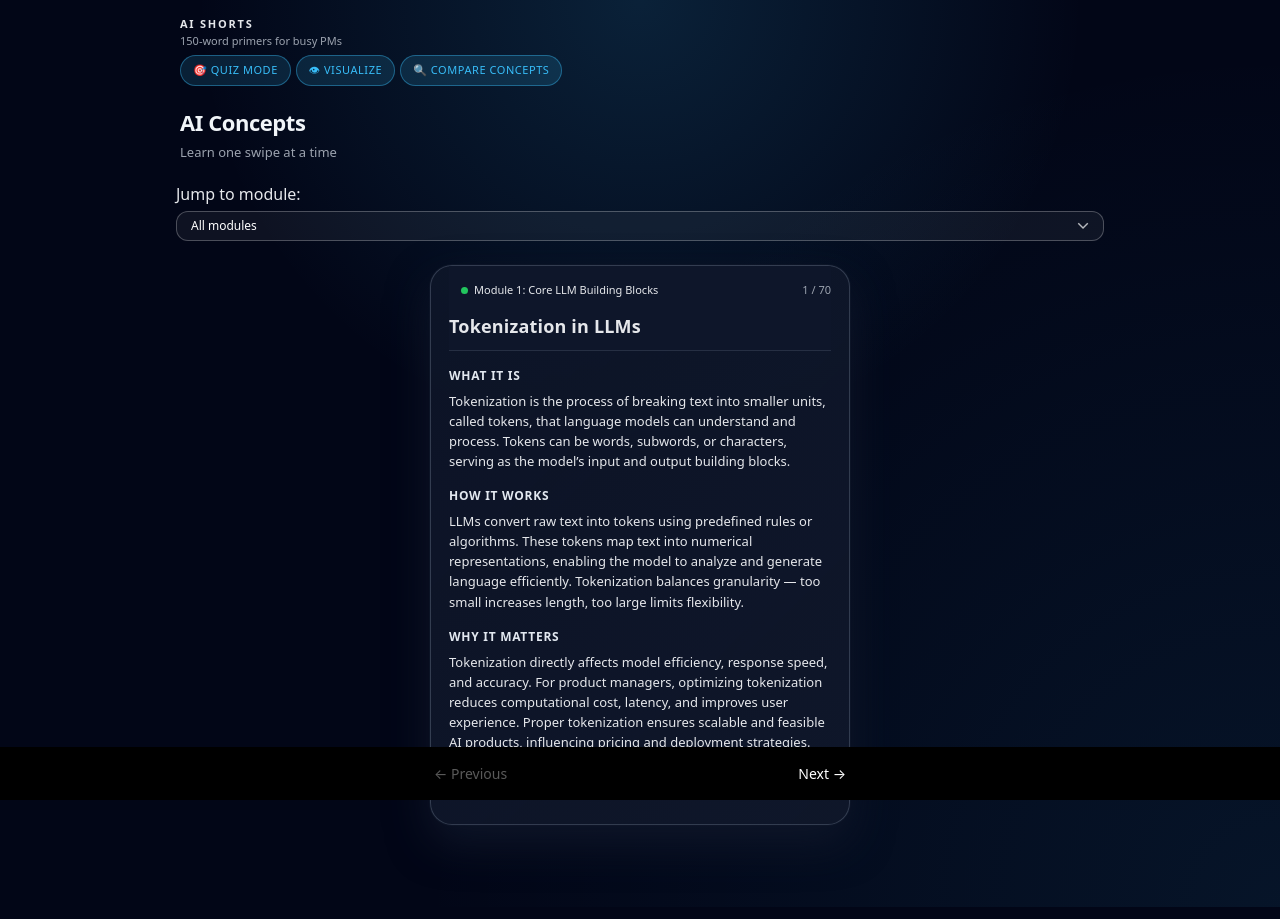
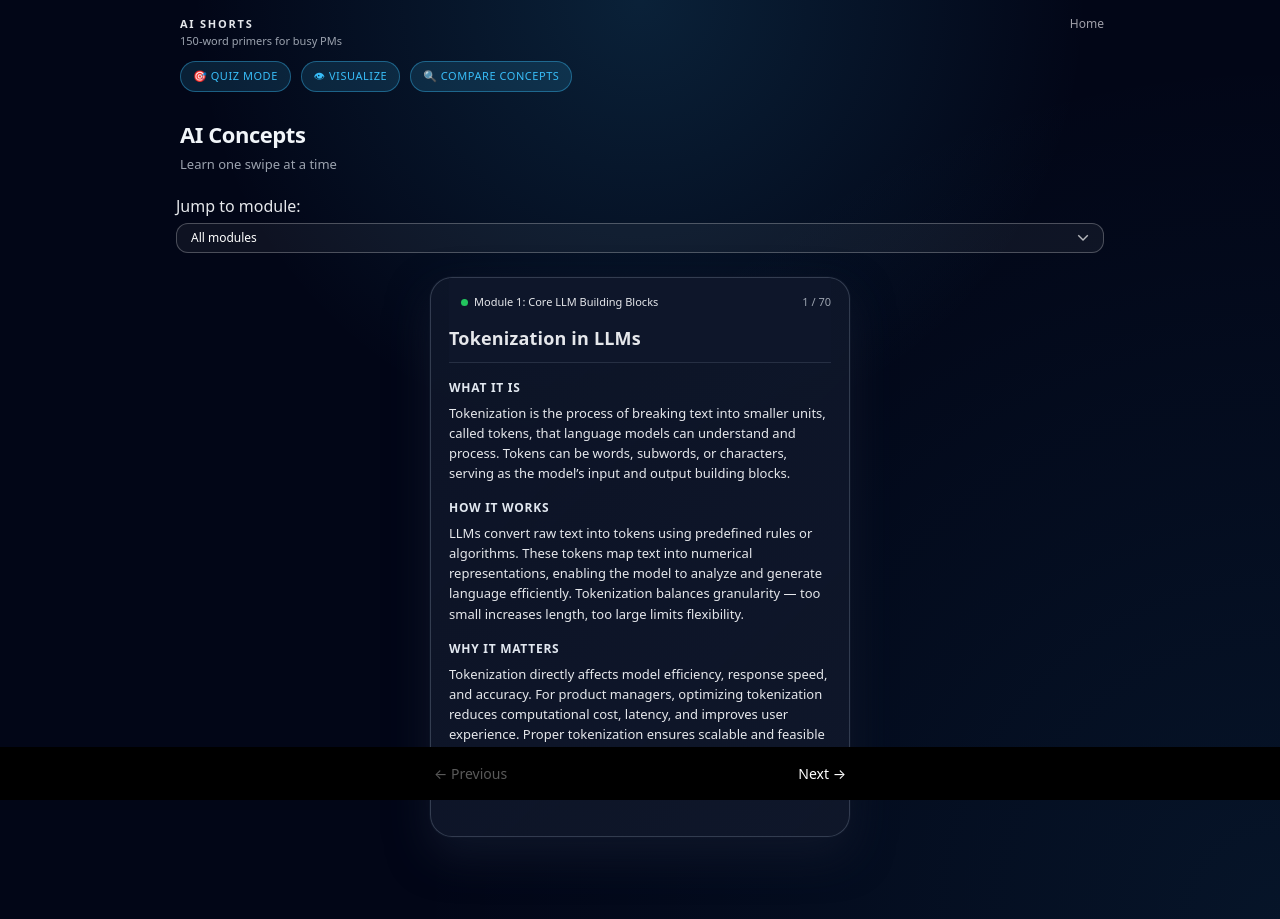
Before and after one commit to ashishgayakwar/ai-shorts, a Next.js app: page /swipe in a window 1280 px wide. Built offline with nearby package versions, Linux system fonts and the light colour scheme.

Commit message:
Added Hoem n Scroll in header

```diff
--- a/app/basics/page.tsx
+++ b/app/basics/page.tsx
@@ -173,7 +173,7 @@ export default function BasicsPage() {
         </main>
 
         {/* NAVIGATION */}
-        <footer className="mt-12 flex justify-between">
+<footer className="mt-12 flex justify-between rounded-xl bg-white/70 p-4 shadow-sm backdrop-blur dark:bg-zinc-950/60">
           <button
             onClick={prev}
             disabled={index === 0}
--- a/app/globals.css
+++ b/app/globals.css
@@ -655,11 +655,94 @@ body {
   background: #0b0f19; /* your navy-dark theme */
   color: white;
 }
-footer {
-    width: 100%;
-    left: 0;
-    bottom: 0;
-    background: #ffffff;
-    padding: 10px;
-    z-index: 2;
+
+/* ================================
+   AI Shorts – Mobile header swipe
+================================ */
+
+.scroll-chips {
+  display: flex;
+  gap: 10px;
+  align-items: center;
+  overflow-x: auto;
+  overflow-y: hidden;
+  -webkit-overflow-scrolling: touch;
+  padding-bottom: 6px;
+  scrollbar-width: none; /* Firefox */
 }
+
+.scroll-chips::-webkit-scrollbar {
+  display: none; /* Chrome / Safari */
+}
+
+/* Prevent buttons from shrinking */
+.scroll-chips .mode-toggle-btn {
+  flex: 0 0 auto;
+  white-space: nowrap;
+}
+/* Force the AI Shorts header action row to be swipe-scrollable on small screens */
+.ai-shorts-header-actions-row {
+  display: flex;
+  align-items: center;
+  gap: 10px;
+
+  overflow-x: auto;
+  overflow-y: hidden;
+  -webkit-overflow-scrolling: touch;
+
+  flex-wrap: nowrap;
+  scrollbar-width: none; /* Firefox */
+}
+
+.ai-shorts-header-actions-row::-webkit-scrollbar {
+  display: none; /* Chrome/Safari */
+}
+
+/* Ensure buttons don’t shrink/wrap */
+.ai-shorts-header-actions-row .mode-toggle-btn {
+  flex: 0 0 auto;
+  white-space: nowrap;
+}
+.ai-shorts-topbar {
+  overflow: visible;
+}
+/* ===== FIX: header buttons cut on small screens ===== */
+
+/* ensure topbar/brand don’t allow children to overflow the page */
+.ai-shorts-topbar,
+.ai-shorts-brand {
+  width: 100%;
+  max-width: 100%;
+  min-width: 0;
+}
+
+/* force the actions row to become the scroll container */
+.ai-shorts-header-actions-row {
+  width: 100%;
+  max-width: 100%;
+  min-width: 0;
+
+  display: flex;
+  flex-wrap: nowrap;
+  gap: 10px;
+  align-items: center;
+
+  overflow-x: auto;
+  overflow-y: hidden;
+  -webkit-overflow-scrolling: touch;
+
+  padding-right: 10px; /* prevents last chip from being half-cut */
+  scrollbar-width: none;
+}
+
+.ai-shorts-header-actions-row::-webkit-scrollbar {
+  display: none;
+}
+
+/* ensure chips don’t shrink (so there is something to scroll) */
+.ai-shorts-header-actions-row .mode-toggle-btn,
+.ai-shorts-header-actions-row a.mode-toggle-btn,
+.ai-shorts-header-actions-row button.mode-toggle-btn {
+  flex: 0 0 auto;
+  white-space: nowrap;
+}
--- a/app/page.tsx
+++ b/app/page.tsx
@@ -47,7 +47,7 @@ export default function Home() {
                 <div className="space-y-1">
                   <div className="text-lg font-semibold">Basic Module</div>
                   <div className="text-sm leading-6 text-zinc-600 dark:text-zinc-400">
-                    Beginnerfriendly concepts - absolute basics
+                    Day ZERO of learning
                   </div>
                 </div>
                 <div className="shrink-0 rounded-full border border-zinc-200 px-3 py-1 text-sm text-zinc-700 transition group-hover:bg-zinc-50 dark:border-zinc-800 dark:text-zinc-200 dark:group-hover:bg-zinc-900">
@@ -64,7 +64,7 @@ export default function Home() {
                 <div className="space-y-1">
                   <div className="text-lg font-semibold">Intermediate Module</div>
                   <div className="text-sm leading-6 text-white/80 dark:text-black/70">
-                    Swipe cards, quiz, compare, and visualize concepts
+                    Beyond Day ZERO
                   </div>
                 </div>
                 <div className="shrink-0 rounded-full bg-white/10 px-3 py-1 text-sm text-white transition group-hover:bg-white/15 dark:bg-black/10 dark:text-black dark:group-hover:bg-black/15">
--- a/app/swipe/page.tsx
+++ b/app/swipe/page.tsx
@@ -147,7 +147,7 @@ export default function SwipePage() {
   const total = orderedConcepts.length;
   const concept = orderedConcepts[index];
 
-  // "View more" state – reserved for later if you expand sections
+  // reserved for later (kept to avoid refactor)
   const [expandedIndex, setExpandedIndex] = useState<number | null>(null);
 
   // Module filter / jump state
@@ -254,7 +254,6 @@ export default function SwipePage() {
 
   /* ---------------------------------
      MODULE DROPDOWN HANDLER
-     (Jump to first card of that module)
   --------------------------------- */
   function handleModuleChange(e: React.ChangeEvent<HTMLSelectElement>) {
     const value = e.target.value;
@@ -322,7 +321,14 @@ export default function SwipePage() {
     return (
       <div className="ai-shorts-shell">
         {/* HEADER */}
-        <header className="ai-shorts-topbar">
+        <header className="ai-shorts-topbar relative">
+          <Link
+            href="/"
+            className="absolute right-4 top-4 text-xs text-zinc-400 hover:text-zinc-200"
+          >
+            Home
+          </Link>
+
           <div className="ai-shorts-brand">
             <div className="ai-shorts-brand-title">AI SHORTS</div>
             <div className="ai-shorts-brand-subtitle">
@@ -330,7 +336,11 @@ export default function SwipePage() {
             </div>
           </div>
 
-          <div className="ai-shorts-header-actions-row">
+          <div
+            className="ai-shorts-header-actions-row scroll-chips"
+            role="navigation"
+            aria-label="Modes"
+          >
             <div className="ai-shorts-chip">
               <span className="ai-shorts-chip-dot" />
               <span>Live · Quiz mode</span>
@@ -377,9 +387,7 @@ export default function SwipePage() {
                 Q {quizIndex + 1} / {totalQuestions}
               </div>
 
-              <div className="quiz-question">
-                {currentQuestion.question}
-              </div>
+              <div className="quiz-question">{currentQuestion.question}</div>
 
               <div className="quiz-options">
                 {currentQuestion.options.map((opt, i) => {
@@ -394,19 +402,15 @@ export default function SwipePage() {
                     cls += " selected";
                   }
 
-                  const optionLetter = String.fromCharCode(65 + i); // A, B, C, D
+                  const optionLetter = String.fromCharCode(65 + i);
 
                   return (
                     <button
                       key={i}
                       className={cls}
-                      onClick={() =>
-                        !showAnswer && setSelectedOption(i)
-                      }
+                      onClick={() => !showAnswer && setSelectedOption(i)}
                     >
-                      <span className="quiz-option-label">
-                        {optionLetter}
-                      </span>
+                      <span className="quiz-option-label">{optionLetter}</span>
                       <span className="quiz-option-text">{opt}</span>
                     </button>
                   );
@@ -472,7 +476,14 @@ export default function SwipePage() {
     return (
       <div className="ai-shorts-shell">
         {/* HEADER */}
-        <header className="ai-shorts-topbar">
+        <header className="ai-shorts-topbar relative">
+          <Link
+            href="/"
+            className="absolute right-4 top-4 text-xs text-zinc-400 hover:text-zinc-200"
+          >
+            Home
+          </Link>
+
           <div className="ai-shorts-brand">
             <div className="ai-shorts-brand-title">AI SHORTS</div>
             <div className="ai-shorts-brand-subtitle">
@@ -480,12 +491,11 @@ export default function SwipePage() {
             </div>
           </div>
 
-          <div className="ai-shorts-header-actions-row">
-            {/* <div className="ai-shorts-chip">
-              <span className="ai-shorts-chip-dot" />
-              <span>Live · Visual mode</span>
-            </div> */}
-
+          <div
+            className="ai-shorts-header-actions-row scroll-chips"
+            role="navigation"
+            aria-label="Modes"
+          >
             <button className="mode-toggle-btn" onClick={switchToCards}>
               ← Back to cards
             </button>
@@ -523,9 +533,7 @@ export default function SwipePage() {
                       </span>
                     </div>
 
-                    <div className="swipe-card-title">
-                      {visualTopic.title}
-                    </div>
+                    <div className="swipe-card-title">{visualTopic.title}</div>
                   </div>
 
                   {/* HERO + DETAIL WITH LABELS */}
@@ -625,19 +633,26 @@ export default function SwipePage() {
   return (
     <div className="ai-shorts-shell">
       {/* HEADER */}
-      <header className="ai-shorts-topbar">
+      <header className="ai-shorts-topbar relative">
+        <Link
+          href="/"
+          className="absolute right-4 top-4 text-xs text-zinc-400 hover:text-zinc-200"
+        >
+          Home
+        </Link>
+
         <div className="ai-shorts-brand">
           <div className="ai-shorts-brand-title">AI SHORTS</div>
           <div className="ai-shorts-brand-subtitle">
             150-word primers for busy PMs
           </div>
+        </div>
 
-          <div className="ai-shorts-header-actions-row">
-            {/* <div className="ai-shorts-chip">
-              <span className="ai-shorts-chip-dot" />
-              <span>Live · Swipe to learn</span>
-            </div> */}
-
+        <div
+          className="ai-shorts-header-actions-row scroll-chips"
+          role="navigation"
+          aria-label="Modes"
+        >
           <button className="mode-toggle-btn" onClick={switchToQuiz}>
             🎯 Quiz mode
           </button>
@@ -649,7 +664,6 @@ export default function SwipePage() {
           <Link href="/compare" className="mode-toggle-btn">
             🔍 Compare concepts
           </Link>
-          </div>
         </div>
       </header>
 
@@ -668,9 +682,7 @@ export default function SwipePage() {
               <div className="module-filter-wrapper">
                 <select
                   className="module-filter-select"
-                  value={
-                    selectedModule === "all" ? "all" : String(selectedModule)
-                  }
+                  value={selectedModule === "all" ? "all" : String(selectedModule)}
                   onChange={handleModuleChange}
                 >
                   <option value="all">All modules</option>
@@ -704,8 +716,6 @@ export default function SwipePage() {
               <div className="swipe-card-inner">
                 <div className="swipe-card-header">
                   <div className="flex justify-between">
-
-
                     {/* MODULE PILL */}
                     {currentModule && (
                       <div className="swipe-card-meta-row">
@@ -713,13 +723,12 @@ export default function SwipePage() {
                           <span className="ai-shorts-chip-dot" />
                           <span>
                             Module {currentModule}
-                          {currentModuleName
-                            ? `: ${currentModuleName}`
-                            : ""}
+                            {currentModuleName ? `: ${currentModuleName}` : ""}
                           </span>
                         </span>
                       </div>
                     )}
+
                     <div className="swipe-card-meta-row">
                       <span className="swipe-card-count">
                         {index + 1} / {total}
@@ -740,9 +749,7 @@ export default function SwipePage() {
 
                 {/* HOW IT WORKS */}
                 <div className="swipe-card-section">
-                  <div className="swipe-card-section-title">
-                    HOW IT WORKS
-                  </div>
+                  <div className="swipe-card-section-title">HOW IT WORKS</div>
                   <div className="swipe-card-summary">
                     {renderParagraphs(sections.howItWorks)}
                   </div>
@@ -750,9 +757,7 @@ export default function SwipePage() {
 
                 {/* WHY IT MATTERS */}
                 <div className="swipe-card-section">
-                  <div className="swipe-card-section-title">
-                    WHY IT MATTERS
-                  </div>
+                  <div className="swipe-card-section-title">WHY IT MATTERS</div>
                   <div className="swipe-card-summary">
                     {renderParagraphs(sections.whyItMatters)}
                   </div>
```
Lines whose indentation alone changed are shown as unchanged.
